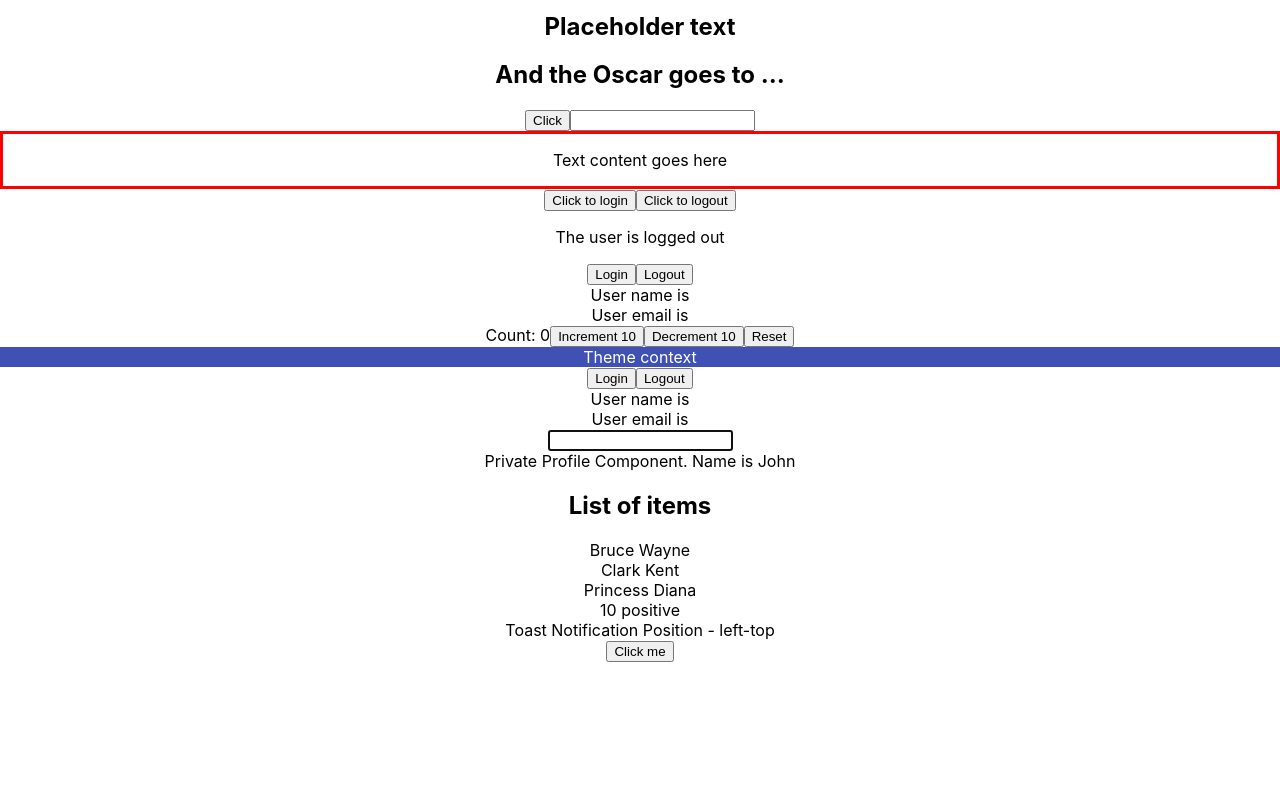
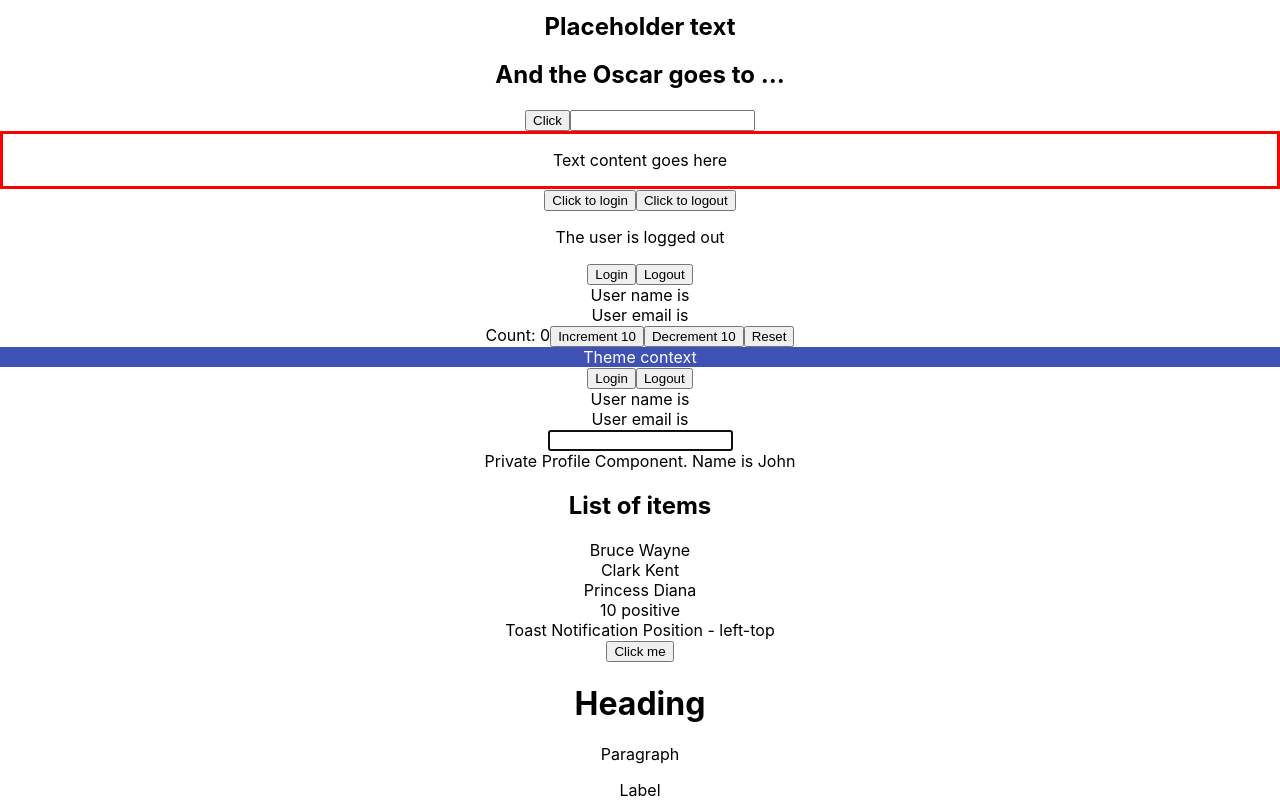
Before and after one commit to mmartins23/react-typescript-tutorial, a React (Create React App) app: page / in a window 1280 px wide. Shown: the part 204-1004 px from the top of the page. Before the commit the page ends 866 px from the top, so only its background shows below. Built offline with nearby package versions, Linux system fonts and the light colour scheme.

Commit message:
React TypeScript Tutorial 24 - Polymorphic Components

```diff
--- a/src/App.tsx
+++ b/src/App.tsx
@@ -18,6 +18,7 @@
 import { RandomNumber } from './components/restriction/RandomNumber';
 import { Toast } from './components/templateliterals/Toast';
 import { CustomButton } from './components/html/Button';
+import { Text } from './components/polymorphic/Text'
 import Heading from './components/props/Heading';
 import Oscar from './components/props/Oscar';
 function App() {
@@ -83,6 +84,15 @@
       <RandomNumber value={10} isPositive/>
       <Toast position={"left-top"}/>
       <CustomButton variant={'primary'}>Click me</CustomButton>
+      <Text size='lg' as='h1'>
+        Heading
+      </Text>
+      <Text size='md' as='p'>
+        Paragraph
+      </Text>
+      <Text size='sm' color='secondary' as='label' htmlFor='someId'>
+        Label
+      </Text>
     </div>
   );
 }
--- /dev/null
+++ b/src/components/polymorphic/Text.tsx
@@ -0,0 +1,23 @@
+import React from 'react'
+
+type TextOwnProps<E extends React.ElementType> = {
+  size?: 'sm' | 'md' | 'lg'
+  color?: 'primary' | 'secondary'
+  children: React.ReactNode
+  as?: E
+}
+
+type TextProps<E extends React.ElementType> = TextOwnProps<E> &
+  Omit<React.ComponentProps<E>, keyof TextOwnProps<E>>
+
+export const Text = <E extends React.ElementType = 'div'>({
+  size,
+  color,
+  children,
+  as
+}: TextProps<E>) => {
+  const Component = as || 'div'
+  return (
+    <Component className={`class-with-${size}-${color}`}>{children}</Component>
+  )
+}
```
Also changed, not shown: 1 other file (tests, documents, lock files or other folders).
